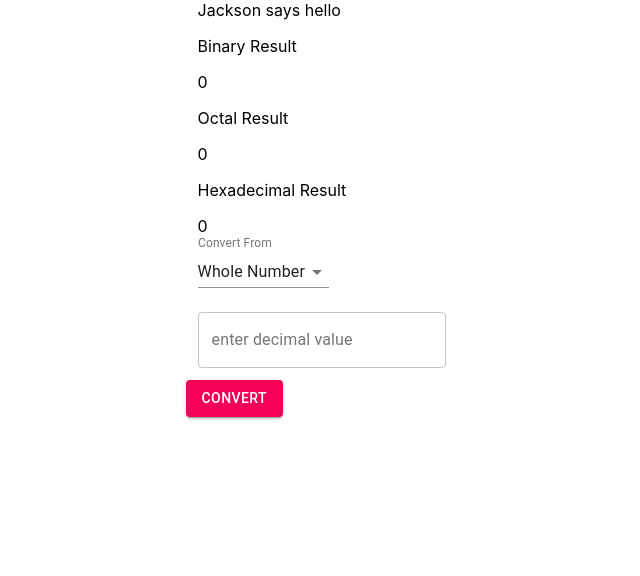
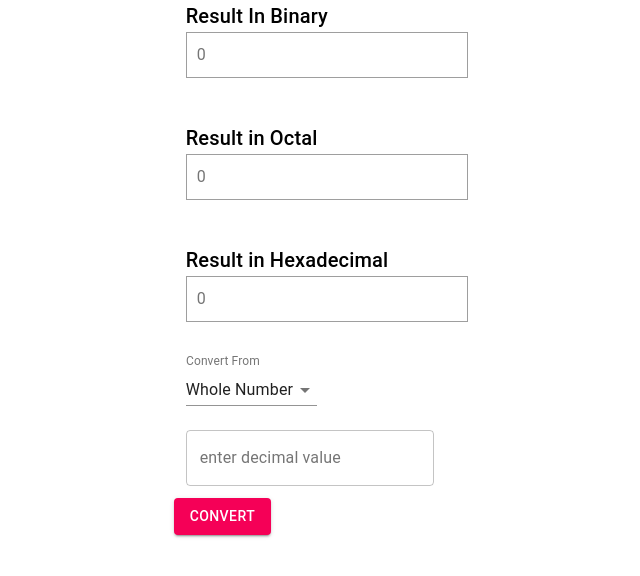
Before and after one commit to ndmichael/number-converter, a React (Create React App) app: page / in a window 1280 px wide. Shown: the top 576 px of the page, without its empty margins (192-832 px from the left). Built offline with nearby package versions, Linux system fonts and the light colour scheme.

Commit message:
added materialUI comps for decimal results

```diff
--- a/src/components/DisplayResult/DecimalResults.js
+++ b/src/components/DisplayResult/DecimalResults.js
@@ -1,18 +1,45 @@
 import React from 'react'
+import { Box, Typography, Grid } from '@material-ui/core'
 
-const DecimalTo =({result1, result2, result3}) => {
-    // console.log(props)
-    return (
-        <div>
-          Jackson says hello
-          <p>Binary Result</p>
-          <div>{result1}</div>
-          <p>Octal Result</p>
-          <div>{result2}</div>
-          <p>Hexadecimal Result</p>
-          <div>{result3}</div>
-        </div>
-    )
+const DecimalTo = ({ result1, result2, result3 }) => {
+  // console.log(props)
+  return (
+    <Grid container xs={12} md={7} spacing={3}>
+      <Grid item xs={12} sm={12}>
+        <Typography variant="h6" >
+          Result In Binary
+        </Typography>
+        <Box color="text.secondary" borderColor="grey.500" border={1} marginBottom="20px" padding="10px">
+          <Typography >
+            {result1}
+          </Typography>
+        </Box>
+      </Grid>
+
+      <Grid item xs={12} sm={12}>
+        <Typography variant="h6">
+          Result in Octal
+        </Typography>
+        <Box color="text.secondary" borderColor="grey.500" border={1} marginBottom="20px" padding="10px">
+          <Typography >
+            {result2}
+          </Typography>
+        </Box>
+      </Grid>
+
+      <Grid item xs={12} sm={12}>
+        <Typography variant="h6" >
+          Result in Hexadecimal
+        </Typography>
+        <Box color="text.secondary" borderColor="grey.500" border={1} marginBottom="20px" padding="10px">
+          <Typography >
+            {result3}
+          </Typography>
+        </Box>
+      </Grid>
+    </Grid>
+
+  )
 }
 
 export default DecimalTo
```
